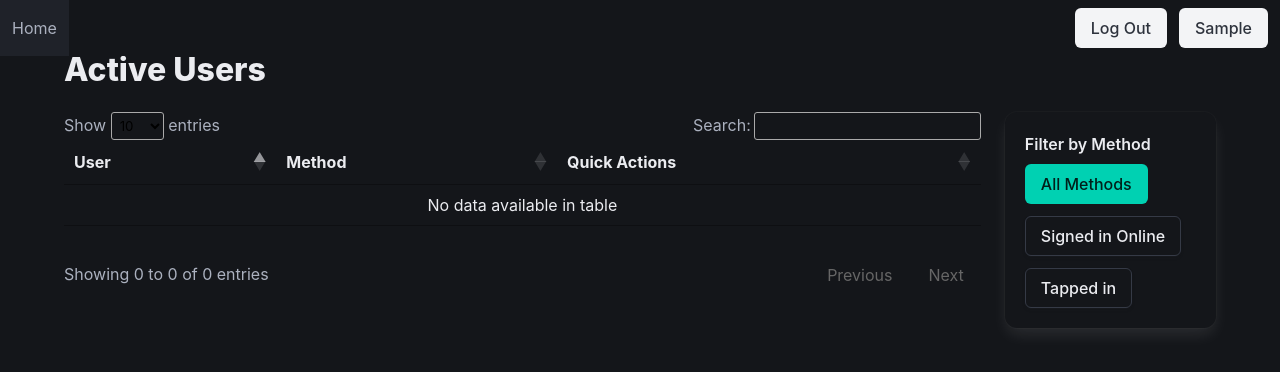
After one commit to UNCCharlotteSuperFabLab/ManagmentSystem, a Django app: page /staff/user_list in a window 1280 px wide. The commit adds this page. Shown: the top 372 px of the page. Run offline with Django 5.2, Linux system fonts and the light colour scheme; the visitor is signed in with stand-in values (Sample User, id 1); data comes from the database, SQL or seed files in the repository; data that the repository does not hold is empty; some libraries are stand-ins or nearby versions.

Commit message:
update the main pages

```diff
--- a/requirements.txt
+++ b/requirements.txt
@@ -11,6 +11,7 @@ click-plugins==1.1.1
 click-repl==0.3.0
 Django==5.1.4
 django-allauth==65.3.0
+django-filter==23.1
 djangorestframework==3.15.2
 idna==3.10
 kombu==5.4.2
--- a/superfablab/superfablab/templates/base.html
+++ b/superfablab/superfablab/templates/base.html
@@ -1,12 +1,22 @@
 {% load static %}
 
 <!DOCTYPE html>
-<html lang="en" class="theme-dark">
+<html lang="en" class="dark" data-theme="dark" data-bs-theme="dark">
 <head>
     <meta charset="UTF-8">
     <meta http-equiv="X-UA-Compatible" content="IE=edge">
     <meta name="viewport" content="width=device-width, initial-scale=1.0">
+
     <link rel="stylesheet" href="{% static 'css/custom-bulma.css' %}">
+    <link rel="stylesheet" href="https://cdnjs.cloudflare.com/ajax/libs/font-awesome/4.7.0/css/font-awesome.min.css">
+    <link rel="stylesheet" href="https://cdn.datatables.net/2.2.1/css/dataTables.bulma.css">
+
+
+    <script src="https://code.jquery.com/jquery-3.7.1.js"></script>
+    <script src="https://cdn.datatables.net/2.2.1/js/dataTables.js"></script>
+    <script src="https://cdn.datatables.net/2.2.1/js/dataTables.bulma.js"></script>
+
+
 
     <title>{% block title %}Super Fab Lab{% endblock %}</title>
 </head>
@@ -60,11 +70,9 @@
       </nav>
       {% endblock header %}
 
-    <div>
-        {% block content %}
+      {% block content %}
 
-        {% endblock content %}
-    </div>
+      {% endblock content %}
 </body>
 </html>
 
--- a/superfablab/superfablab/templates/index.html
+++ b/superfablab/superfablab/templates/index.html
@@ -20,7 +20,7 @@
         </div>
         {% if user.is_staff %}
             <div class="cell">
-                <a class="button is-fullwidth" href="/station/scan">View current users</a>
+                <a class="button is-fullwidth" href="{% url 'user_list'%}">View current users</a>
             </div>
         {% endif %}
     </div>
--- /dev/null
+++ b/superfablab/superfablab/templates/users_in_space.html
@@ -0,0 +1,119 @@
+{% extends 'base.html' %}
+
+{% block title %}SFL - Current Users{% endblock %}
+
+{% block content %}
+
+    <div class="container">
+        <h1 class="title is-3">Active Users</h1>
+
+        <div class="columns">
+            <div class="column is-four-fifths">
+                <table id="activeUsersTable" class="table is-striped is-hoverable is-fullwidth">
+                    <thead>
+                        <tr>
+                            <th>User</th>
+                            <th>Method</th>
+                            <th>Quick Actions</th>
+                        </tr>
+                    </thead>
+                    <tbody>
+                        {% for user in active_users %}
+                            <tr data-method="{{ user.method }}">
+                                <td>{{ user.user }}</td>
+                                <td>{% if user.method == "in_person" %}Tapped{% else %}Online{% endif%}</td>
+                                <td>
+                                    {% if user.method == "in_person" %}
+                                        <form method="POST", action="/station/scan/">
+                                            {% csrf_token %}
+                                            <input type="hidden" id="barcodeId" name="barcode" value="{{user.user.niner_id}}"/>
+                                            <input type="hidden" id="redirectId" name="redirect" value="{% url 'user_list' %}"/>
+
+                                            <input type="submit" value="Tap out">
+                                        </form>
+                                    {% endif %}
+                                </td>
+                            </tr>
+                        {% endfor %}
+                    </tbody>
+                </table>
+
+            </div>
+            <div class="column is-one-fifth">
+                <div class="box">
+                    <div class="field">
+                        <label class="label">Filter by Method</label>
+                        <div class="control">
+                            <style>
+                                .filter input[type="radio"] {
+                                    display: none;
+                                  }
+                            </style>
+                            <div class="buttons filter">
+
+                                <label class="button is-primary is-selected">
+                                    <input type="radio" name="methodFilter" value="all" checked>
+                                    All Methods
+                                </label>
+                                <label class="button">
+                                    <input type="radio" name="methodFilter" value="online">
+                                    Signed in Online
+                                </label>
+                                <label class="button">
+                                    <input type="radio" name="methodFilter" value="in_person">
+                                    Tapped in
+                                </label>
+                            </div>
+                        </div>
+                    </div>
+
+                </div>
+            </div>
+        </div>
+
+
+    </div>
+
+    <!-- Initialize DataTables for sorting, searching, and pagination -->
+    <script>
+        document.addEventListener('DOMContentLoaded', () => {
+            // Initialize DataTable
+            $('#activeUsersTable').DataTable();
+            const methodFilter = document.getElementById("methodFilter");
+            const tableRows = document.querySelectorAll("#activeUsersTable tbody tr");
+
+            const radios = document.querySelectorAll('input[name="methodFilter"]');
+
+            radios.forEach(radio => {
+                radio.addEventListener("change", () => {
+                    // Remove the active class from all labels
+                    document.querySelectorAll('.button').forEach(label => {
+                        label.classList.remove('is-selected');
+                        label.classList.remove('is-primary');
+
+                    });
+
+                    // Add the active class to the selected radio button's label
+                    const selectedLabel = radio.closest('label');
+                    selectedLabel.classList.add('is-selected');
+                    selectedLabel.classList.add('is-primary');
+
+                    selectedMethod = radio.value;
+
+                    tableRows.forEach(row => {
+                        const rowMethod = row.getAttribute("data-method");
+                        if (selectedMethod === "all" || rowMethod === selectedMethod) {
+                            row.style.display = ""; // Show row
+                        } else {
+                            row.style.display = "none"; // Hide row
+                        }
+                    });
+
+
+                });
+            });
+        });
+
+    </script>
+
+{% endblock %}
--- a/superfablab/superfablab/urls.py
+++ b/superfablab/superfablab/urls.py
@@ -26,6 +26,7 @@ urlpatterns = [
     path("accounts/", include("django.contrib.auth.urls")),
     path("station/", include("visit_tracking.urls")),
     path('', views.index, name='home'),
-    path('me/profile', views.profile, name='profile')
+    path('me/profile', views.profile, name='profile'),
+    path('staff/user_list', views.users_in_space, name = 'user_list')
 
 ]
--- a/superfablab/superfablab/views.py
+++ b/superfablab/superfablab/views.py
@@ -1,5 +1,11 @@
 from django.shortcuts import render, redirect
+from django.contrib.auth.decorators import permission_required
 from django.http import HttpResponse
+from django.contrib.sessions.models import Session
+from django.utils import timezone
+from django.contrib.auth import get_user_model
+
+import django_filters
 
 def index(request):
     return render(request, 'index.html')
@@ -10,3 +16,23 @@ def profile(request):
 
 def coming_soon(request):
     return render(request, 'coming_soon.html')
+
+
+
+@permission_required("SpaceUser.view")
+def users_in_space(request):
+    users_from_last_login = get_user_model().objects.filter(last_login__date=timezone.now().date())
+    users_from_activity_logs = get_user_model().objects.filter(visit__still_in_the_space=True).distinct()
+
+    active_users = []
+
+    for user in users_from_activity_logs:
+        active_users.append({"user": user, "method": "in_person"})
+
+    for user in users_from_last_login:
+        if not any(u["user"] == user for u in active_users):
+            active_users.append({"user": user, "method": "online"})
+
+
+
+    return render(request, "users_in_space.html", {"active_users": active_users})
--- a/superfablab/visit_tracking/views.py
+++ b/superfablab/visit_tracking/views.py
@@ -12,10 +12,14 @@ from datetime import timedelta
 def scan(request):
     if request.method == 'POST' and 'barcode' in request.POST:
         barcode = request.POST['barcode']
+        redirect_val = request.POST['redirect']
         user = Visit.objects.scan(barcode)
         if not user.first_name or not user.last_name or not user.email:
             return redirect('station:new_user_form', niner_id=barcode)
         # Process the scanned card here (e.g., log attendance)
+        if redirect_val:
+            return redirect(redirect_val)
+
         return redirect('station:scan')
 
     today_start = localtime(now()).replace(hour=0, minute=0, second=0, microsecond=0)
@@ -29,7 +33,7 @@ def scan(request):
     # Example data
     number_present = Visit.objects.filter(still_in_the_space=True).count()
     unique_visitors_today = Visit.objects.filter(enter_time__range=(today_start, today_end)).distinct('user').count()
-    keyholder_name = "John Doe"  # Replace with actual logic
+    keyholder_name = "Barney Stinson"  # Replace with actual logic
     # todays_transactions = Visit.objects.filter(enter_time__range=(today_start, today_end))
 
     context = {
```
Also changed, not shown: superfablab/visit_tracking/templates/station.html (+54 -28 lines).
